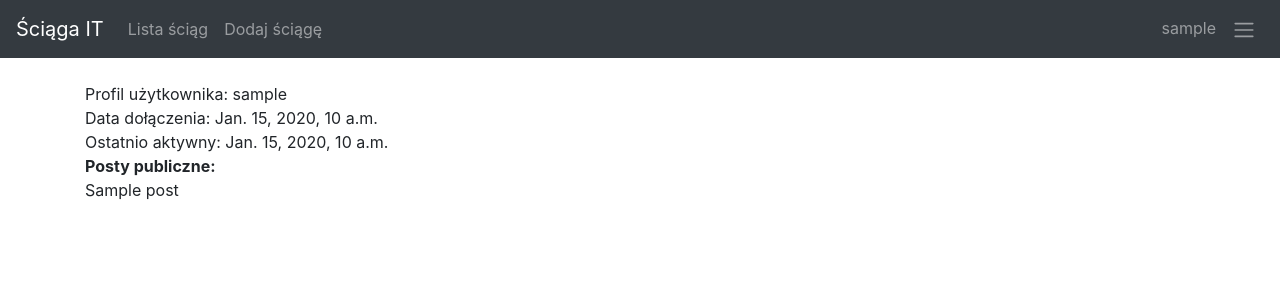
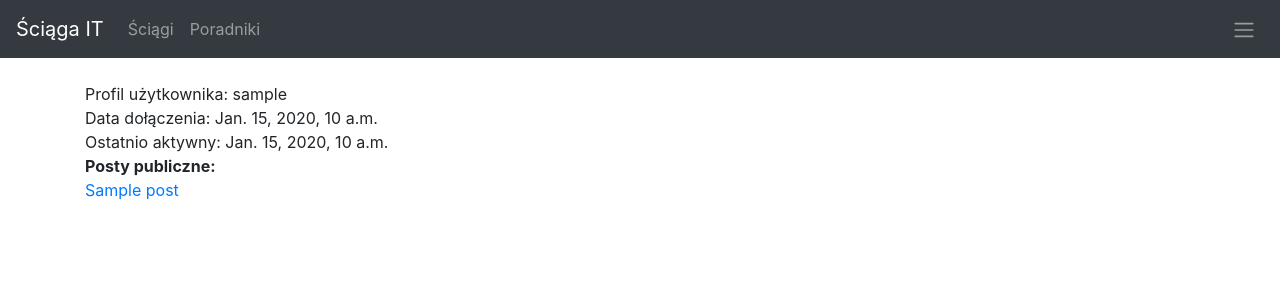
Before and after one commit to f4lco0n/sciaga_it, a Django app: a page that uses sciaga_it/blog/templates/base.html in a window 1280 px wide. Shown: the top 300 px of the page. Run offline with Django 3.2, Linux system fonts and the light colour scheme; tables that the repository leaves empty hold one stand-in row (values such as "Sample post"); some libraries are stand-ins or nearby versions.

Commit message:
fix issue with logged user after clicking redirect

```diff
--- a/sciaga_it/blog/models.py
+++ b/sciaga_it/blog/models.py
@@ -17,6 +17,7 @@ class Category(models.Model):
 
 class Post(models.Model):
     title = models.CharField(max_length=255)
+
     category = models.ForeignKey(Category, on_delete=models.CASCADE, default='')
     title_tag = models.CharField(max_length=255)
     author = models.ForeignKey(User, on_delete=models.CASCADE)
--- a/sciaga_it/blog/templates/base.html
+++ b/sciaga_it/blog/templates/base.html
@@ -38,7 +38,11 @@
         <ul class="navbar-nav mr-auto">
 
             <li class="nav-item">
-                <a class="nav-link" href="{% url 'post_list' %}">Lista ściąg </a>
+                <a class="nav-link" href="{% url 'post_list' %}">Ściągi </a>
+            </li>
+
+            <li class="nav-item">
+                <a class="nav-link" href="#">Poradniki </a>
             </li>
 
             {% if user.is_authenticated %}
@@ -53,7 +57,9 @@
     <ul class="navbar-nav justify-content-end">
         <li class="nav-item">
             <a class="nav-link">
+                {% if user.is_authenticated %}
                 {{user.username}}
+                {% endif %}
             </a>
         </li>
         <li class="nav-item dropdown ">
@@ -63,6 +69,7 @@
             </a>
             <div class="dropdown-menu dropdown-menu-right" aria-labelledby="navbarDropdown">
                 {% if user.is_authenticated %}
+                <a class="dropdown-item" href="{% url 'user_profile' user.username %}">Zobacz profil</a>
                 <a class="dropdown-item" href="{% url 'edit_profile' %}">Edytuj profil</a>
                 <a class="dropdown-item" href="{% url 'logout' %}">Wyloguj</a>
                 {% else %}
--- a/sciaga_it/blog/templates/post_list.html
+++ b/sciaga_it/blog/templates/post_list.html
@@ -5,6 +5,8 @@
 <center><h1 class="post-list-title">{{ list_title }}</h1></center>
 {% else %}
 <center><h1 class="post-list-title">Wszystkie ściągi</h1></center>
+<button class="btn btn-outline-success" onclick="location.href = '/add_post'">Dodaj ściągę</button>
+
 {% endif %}
 
 <ul class="post-list">
--- a/sciaga_it/blog/templates/user_profile.html
+++ b/sciaga_it/blog/templates/user_profile.html
@@ -2,18 +2,13 @@
 
 {% block content %}
 
-<!--{% for post in result %}-->
-    <!--<a href="{% url 'post-details' post.pk %}">-->
-        <!--{{ post.title }}-->
-    <!--</a>-->
-    <!--<br>-->
-<!--{% endfor %}-->
-Profil użytkownika: {{ user.username }}<br>
-Data dołączenia: {{ user.date_joined }}<br>
-Ostatnio aktywny: {{ user.last_login }}<br>
+Profil użytkownika: {{ user_profile.username }}<br>
+Data dołączenia: {{ user_profile.date_joined }}<br>
+Ostatnio aktywny: {{ user_profile.last_login }}<br>
 <b>Posty publiczne:</b> <br>
 {% for post in user_posts %}
-    {{ post.title }}<br>
+<a href="{% url 'post-details' post.pk %}">{{ post.title }}</a>
+    <br>
 
 
 {% endfor %}
--- a/sciaga_it/blog/views.py
+++ b/sciaga_it/blog/views.py
@@ -4,7 +4,6 @@ from django.views.generic import ListView, DetailView, CreateView, UpdateView, D
 from .models import Post, Category
 from .forms import PostForm, UpdatePostForm
 from django.urls import reverse_lazy
-
 
 # Create your views here.
 
@@ -66,6 +65,6 @@ def show_user_post_view(request, username):
                                               'list_title': 'Ściągi użytkownika: {0}'.format(user.username)})
 
 def show_user_profile_view(request, username):
-    user = User.objects.get(username=username)
-    user_posts = Post.objects.filter(author=user, is_private=0)
-    return render(request, 'user_profile.html', {'user': user, 'user_posts': user_posts})
+    user_profile = User.objects.get(username=username)
+    user_posts = Post.objects.filter(author=user_profile, is_private=0)
+    return render(request, 'user_profile.html', {'user_profile': user_profile, 'user_posts': user_posts})
```
Also changed, not shown: sciaga_it/blog/templates/delete_post.html (+7 -4 lines), sciaga_it/blog/static/css/post_list.css (line endings or trailing spaces), 1 other file.
